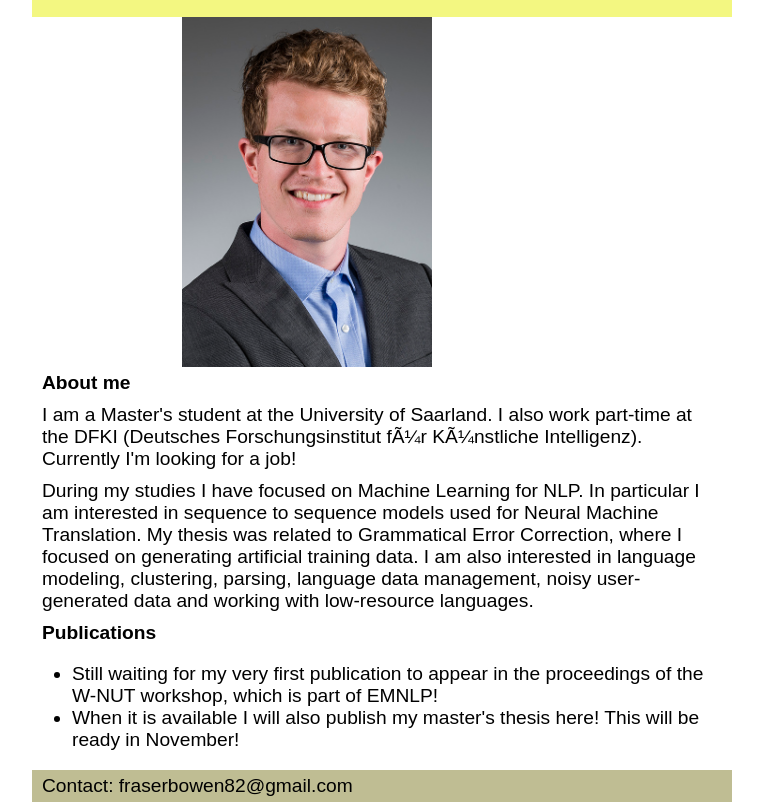
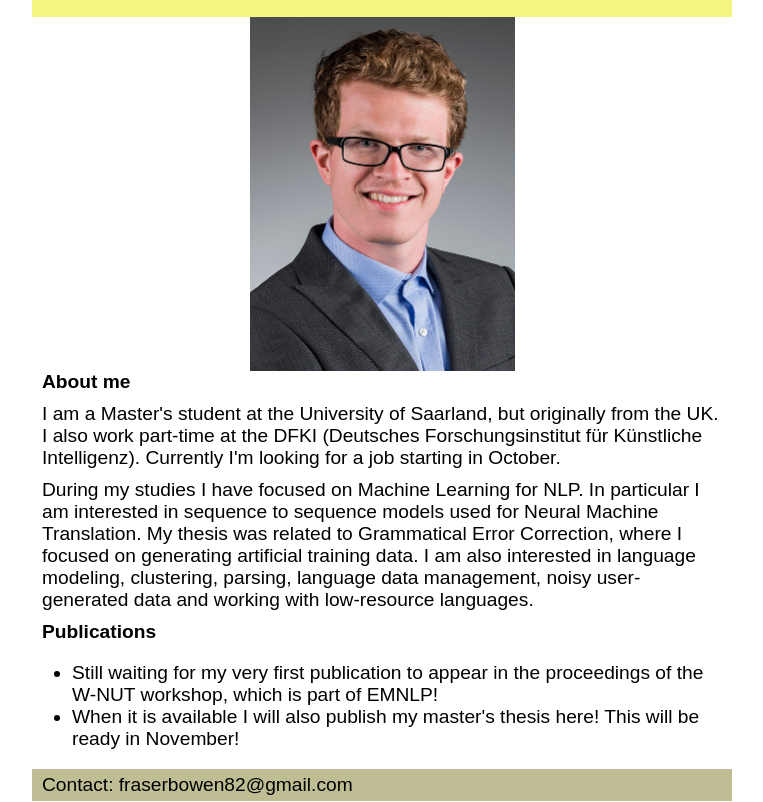
Before and after one commit to fraserisverycool/fraserisverycool.github.io, a plain HTML site: page index.html in a window 1280 px wide. Shown: the part 63-865 px from the top of the page, without its empty margins (258-1021 px from the left). Drawn offline with Linux system fonts and the light colour scheme.

Commit message:
different template

```diff
--- a/index.html
+++ b/index.html
@@ -1,19 +1,20 @@
 <!DOCTYPE HTML PUBLIC "-//W3C//DTD HTML 4.01//EN" "http://www.w3.org/TR/html4/strict.dtd">
 <html>
 <head>
-<title>Fraser Bowen</title>
-<meta http-equiv="content-type" content="text/html; charset=iso-8859-1">
-<link rel="stylesheet" type="text/css" href="styles.css" />
+  <meta charset="utf-8">
+  <meta http-equiv="X-UA-Compatible" content="IE=edge,chrome=1">
+  <title>Fraser Bowen</title>
+  <meta http-equiv="content-type" content="text/html; charset=iso-8859-1">
+  <link rel="stylesheet" type="text/css" href="styles.css" />
+  <link rel="icon" type="image/png" href="images/icons/favicon.png">
 </head>
 <body>
 <div id="container">
 <div id="header"><h1>Fraser Bowen</h1></div>
+  <img class="displayed" src="images/fraser.jpg" alt="Fraser Bowen" style="width:265px;height:354px;">
   <div id="wrapper">
-    <div id="content">
-       <img src="images/fraser.jpg" alt="Fraser Bowen" style="width:250px;height:350px;">
-    </div>
     <p><strong>About me</strong></p>
-    <p>I am a Master's student at the University of Saarland. I also work part-time at the DFKI (Deutsches Forschungsinstitut für Künstliche Intelligenz). Currently I'm looking for a job!</p>
+    <p>I am a Master's student at the University of Saarland, but originally from the UK. I also work part-time at the DFKI (Deutsches Forschungsinstitut für Künstliche Intelligenz). Currently I'm looking for a job starting in October.</p>
     <p>During my studies I have focused on Machine Learning for NLP. In particular I am interested in sequence to sequence models used for Neural Machine Translation. My thesis was related to Grammatical Error Correction, where I focused on generating artificial training data. I am also interested in language modeling, clustering, parsing, language data management, noisy user-generated data and working with low-resource languages.</p>
   </div>
   <div id="wrapper">
--- a/styles.css
+++ b/styles.css
@@ -18,3 +18,7 @@ div#content{margin: 0 150px}
 div#navigation{float:left;width:150px;margin-left:-700px}
 div#extra{float:left;width:150px;margin-left:-150px}
 div#footer{clear:left;width:100%}
+IMG.displayed {
+    display: block;
+    margin-left: auto;
+    margin-right: auto }
```
